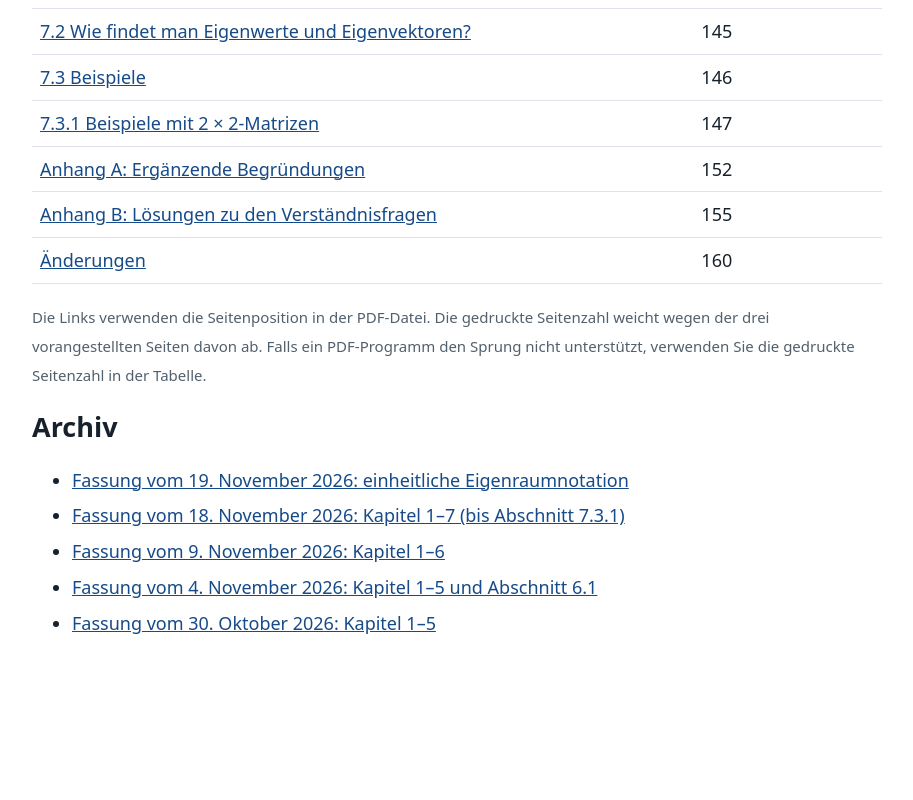
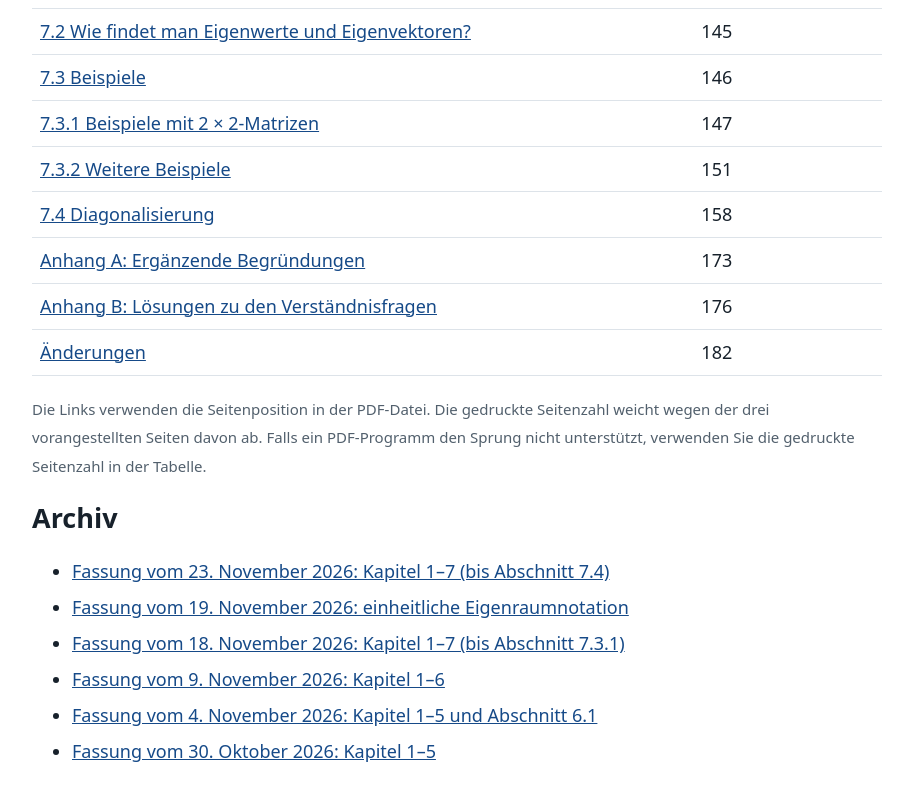
Before and after one commit to mennyaka/Teaching_Resources, a plain HTML site: page linear-algebra/index.html in a window 1280 px wide. Shown: the part 1378-2178 px from the top of the page, without its empty margins (183-1096 px from the left). Before the commit the page ends 2064 px from the top, so only its background shows below. Drawn offline with Linux system fonts and the light colour scheme.

Commit message:
Publish LA BAUG student script through section 7.4
Release the approved 23 November 2026 edition, including further eigenvalue examples, multiplicities, diagonalization and the Fibonacci application. Update the stable PDF, dated snapshot and section links; retain earlier editions.

```diff
--- a/linear-algebra/index.html
+++ b/linear-algebra/index.html
@@ -1,8 +1,8 @@
 <!doctype html>
 <html lang="de"><head><meta charset="utf-8"><meta name="viewport" content="width=device-width,initial-scale=1"><title>Lineare Algebra für D-BAUG</title><style>body{font:18px/1.6 system-ui,sans-serif;max-width:850px;margin:3rem auto;padding:0 1.2rem;color:#17212b}a{color:#164a88}h1,h2{line-height:1.2}small,.meta{color:#52606d}li{margin:.45rem 0}table{border-collapse:collapse;width:100%}td,th{text-align:left;padding:.5rem;border-bottom:1px solid #dde3e9}code{overflow-wrap:anywhere;font-size:.85em}</style></head><body><p><a href="../">Lehrmaterialien</a></p><h1>Lineare Algebra für D-BAUG</h1>
-<p>Begleitskript von Menny Akka Ginosar. Studierendenfassung: Kapitel 1–7 (bis Abschnitt 7.3.1), mit ergänzenden Begründungen und Lösungen im Anhang.</p>
-<p><strong><a href="LA-BAUG-Skript.pdf">Aktuelles Skript als PDF öffnen</a></strong> · 163 PDF-Seiten</p>
-<p class="meta">Stand: 19. November 2026. Dieser Link bleibt bei Aktualisierungen unverändert. Die Änderungsliste steht am Ende der PDF.</p>
+<p>Begleitskript von Menny Akka Ginosar. Studierendenfassung: Kapitel 1–7 (bis Abschnitt 7.4), mit ergänzenden Begründungen und Lösungen im Anhang.</p>
+<p><strong><a href="LA-BAUG-Skript.pdf">Aktuelles Skript als PDF öffnen</a></strong> · 185 PDF-Seiten</p>
+<p class="meta">Stand: 23. November 2026. Dieser Link bleibt bei Aktualisierungen unverändert. Die Änderungsliste steht am Ende der PDF.</p>
 <h2>Direkt zu einem Abschnitt</h2><table><thead><tr><th>Kapitel oder Abschnitt</th><th>Gedruckte Seite</th></tr></thead><tbody><tr><td><a href="LA-BAUG-Skript.pdf#page=4">Kapitel 1: Lineare Gleichungssysteme und Gauss</a></td><td>1</td></tr>
 <tr><td><a href="LA-BAUG-Skript.pdf#page=38">Kapitel 2: Matrizen</a></td><td>35</td></tr>
 <tr><td><a href="LA-BAUG-Skript.pdf#page=57">Kapitel 3: Quadratische Matrizen und die Inverse</a></td><td>54</td></tr>
@@ -26,11 +26,14 @@
 <tr><td><a href="LA-BAUG-Skript.pdf#page=148">7.2 Wie findet man Eigenwerte und Eigenvektoren?</a></td><td>145</td></tr>
 <tr><td><a href="LA-BAUG-Skript.pdf#page=149">7.3 Beispiele</a></td><td>146</td></tr>
 <tr><td><a href="LA-BAUG-Skript.pdf#page=150">7.3.1 Beispiele mit 2 × 2-Matrizen</a></td><td>147</td></tr>
-<tr><td><a href="LA-BAUG-Skript.pdf#page=155">Anhang A: Ergänzende Begründungen</a></td><td>152</td></tr>
-<tr><td><a href="LA-BAUG-Skript.pdf#page=158">Anhang B: Lösungen zu den Verständnisfragen</a></td><td>155</td></tr>
-<tr><td><a href="LA-BAUG-Skript.pdf#page=163">Änderungen</a></td><td>160</td></tr></tbody></table>
+<tr><td><a href="LA-BAUG-Skript.pdf#page=154">7.3.2 Weitere Beispiele</a></td><td>151</td></tr>
+<tr><td><a href="LA-BAUG-Skript.pdf#page=161">7.4 Diagonalisierung</a></td><td>158</td></tr>
+<tr><td><a href="LA-BAUG-Skript.pdf#page=176">Anhang A: Ergänzende Begründungen</a></td><td>173</td></tr>
+<tr><td><a href="LA-BAUG-Skript.pdf#page=179">Anhang B: Lösungen zu den Verständnisfragen</a></td><td>176</td></tr>
+<tr><td><a href="LA-BAUG-Skript.pdf#page=185">Änderungen</a></td><td>182</td></tr></tbody></table>
 <p><small>Die Links verwenden die Seitenposition in der PDF-Datei. Die gedruckte Seitenzahl weicht wegen der drei vorangestellten Seiten davon ab. Falls ein PDF-Programm den Sprung nicht unterstützt, verwenden Sie die gedruckte Seitenzahl in der Tabelle.</small></p>
 <h2>Archiv</h2><ul>
+<li><a href="LA-BAUG-2026-11-23.pdf">Fassung vom 23. November 2026: Kapitel 1–7 (bis Abschnitt 7.4)</a></li>
 <li><a href="LA-BAUG-2026-11-19.pdf">Fassung vom 19. November 2026: einheitliche Eigenraumnotation</a></li>
 <li><a href="LA-BAUG-2026-11-18.pdf">Fassung vom 18. November 2026: Kapitel 1–7 (bis Abschnitt 7.3.1)</a></li>
 <li><a href="LA-BAUG-2026-11-09.pdf">Fassung vom 9. November 2026: Kapitel 1–6</a></li>
```
Also changed, not shown: linear-algebra/manifest.json, 2 other files.
